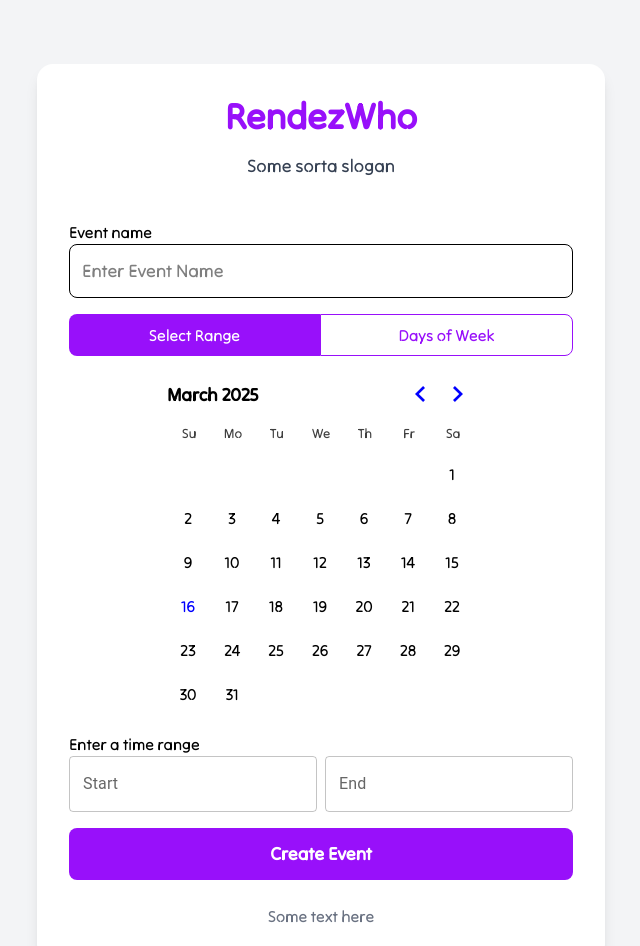
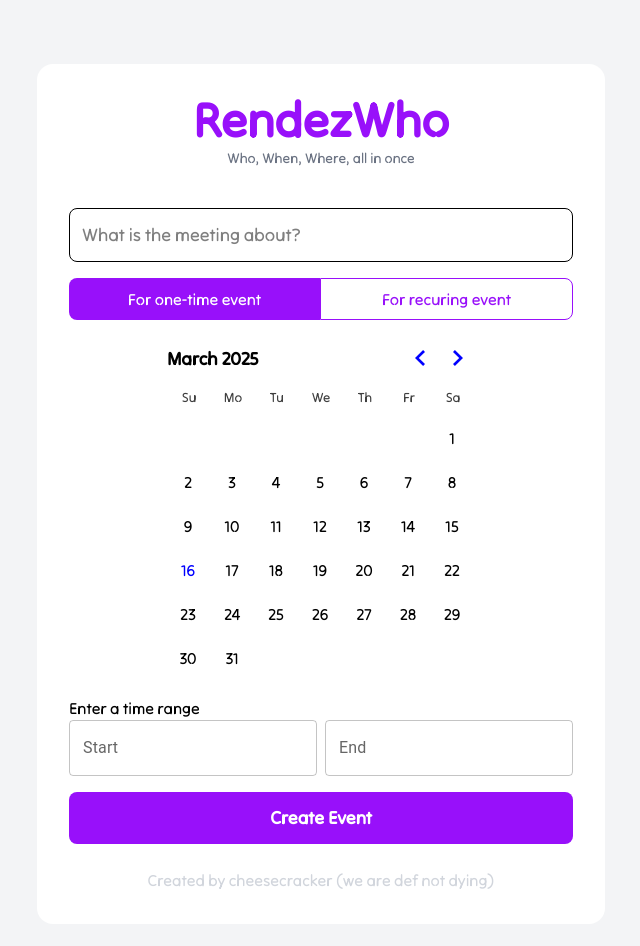
Before and after one commit to SammriddhGupta/RendezWho, a React (Vite) app: page / in a window 1280 px wide. Shown: the top 946 px of the page, without its empty margins (319-959 px from the left). Built offline with nearby package versions, Linux system fonts and the light colour scheme; a web font is replaced by a local one.

Commit message:
refined UI for home page

```diff
--- a/src/Home.jsx
+++ b/src/Home.jsx
@@ -83,16 +83,18 @@ function Home() {
   return (
     <LocalizationProvider dateAdapter={AdapterDayjs}>
       <div className="min-h-screen flex flex-col items-center bg-gray-100 p-6">
-        <div className="mt-10 max-w-2xl text-center bg-white p-8 rounded-2xl shadow-lg">
-          <h1 className="text-4xl font-bold text-purple-600">RendezWho</h1>
-          <p className="text-gray-700 mt-4 text-lg">Some sorta slogan</p>
+        <div className="mt-10 max-w-2xl text-center bg-white p-8 rounded-2xl">
+          <h1 className="text-5xl font-bold text-purple-600">RendezWho</h1>
+          <p className="text-gray-500 mt-1 text-sm">
+            Who, When, Where, all in once
+          </p>
 
           <div className="mt-10 flex flex-col gap-4">
             <div className="flex flex-col items-start">
-              <p>Event name</p>
+              {/* <p>Event name</p> */}
               <input
                 type="text"
-                placeholder="Enter Event Name"
+                placeholder="What is the meeting about?"
                 value={eventName}
                 onChange={(e) => setEventName(e.target.value)}
                 className="p-3 border rounded-lg w-full text-lg"
@@ -109,7 +111,7 @@ function Home() {
                   }`}
                   onClick={() => setShowCalendar(true)}
                 >
-                  Select Range
+                  For one-time event
                 </button>
 
                 <button
@@ -120,7 +122,7 @@ function Home() {
                   }`}
                   onClick={() => setShowCalendar(false)} // Hide calendar
                 >
-                  Days of Week
+                  For recuring event
                 </button>
               </div>
             </div>
@@ -138,20 +140,28 @@ function Home() {
 
             {!showCalendar && (
               <Box sx={{ display: "flex", justifyContent: "center" }}>
-                <Box sx={{ display: "flex", gap: 1, flexWrap: "wrap"}}>
+                <Box sx={{ display: "flex", gap: 1, flexWrap: "wrap" }}>
                   {days.map((day, index) => (
                     <Button
                       key={day}
                       variant={clickedStates[index] ? "outlined" : "contained"}
                       sx={{
                         flexShrink: 1,
-                        borderRadius: 0, // Remove rounded corners
-                        backgroundColor: clickedStates[index] ? "transparent" : "#633BBC",
-                        color: clickedStates[index] ? "#633BBC" : "#FFFFFF",
-                        borderColor: "#633BBC",
+                        borderRadius: 100, // Remove rounded corners
+                        backgroundColor: clickedStates[index]
+                          ? "#7f27fb"
+                          : "transparent",
+                        color: clickedStates[index] ? "#FFFFFF" : "#7f27fb",
+                        borderColor: "#7f27fb",
                         "&:hover": {
-                          backgroundColor: clickedStates[index] ? "#F3EFFF" : "#4C288F",
+                          backgroundColor: clickedStates[index]
+                            ? "#4C288F"
+                            : "#F3EFFF",
+
+                          borderColor: "#4C288F",
+                          boxShadow: 0,
                         },
+                        boxShadow: 0,
                       }}
                       onClick={() => handleDayClick(index)} // Toggle clicked state
                     >
@@ -164,14 +174,14 @@ function Home() {
 
             <div className="flex flex-col mt-6 text-left">
               <h1>Enter a time range</h1>
-              <div className='flex flex-row gap-2'>
+              <div className="flex flex-row gap-2">
                 <TimePicker
                   label="Start"
                   value={startTime}
                   onChange={(newValue) => setStartTime(newValue)}
                   renderInput={(params) => <TextField {...params} />}
-                  views={['hours']}
-                  className='w-1/2'
+                  views={["hours"]}
+                  className="w-1/2"
                 />
 
                 <TimePicker
@@ -179,8 +189,8 @@ function Home() {
                   value={endTime}
                   onChange={(newValue) => setEndTime(newValue)}
                   renderInput={(params) => <TextField {...params} />}
-                  views={['hours']}
-                  className='w-1/2'
+                  views={["hours"]}
+                  className="w-1/2"
                 />
               </div>
             </div>
@@ -200,7 +210,9 @@ function Home() {
           </div>
 
           <div className="mt-6">
-            <p className="text-gray-500">Some text here</p>
+            <p className="text-gray-300">
+              Created by cheesecracker (we are def not dying)
+            </p>
           </div>
         </div>
       </div>
```
